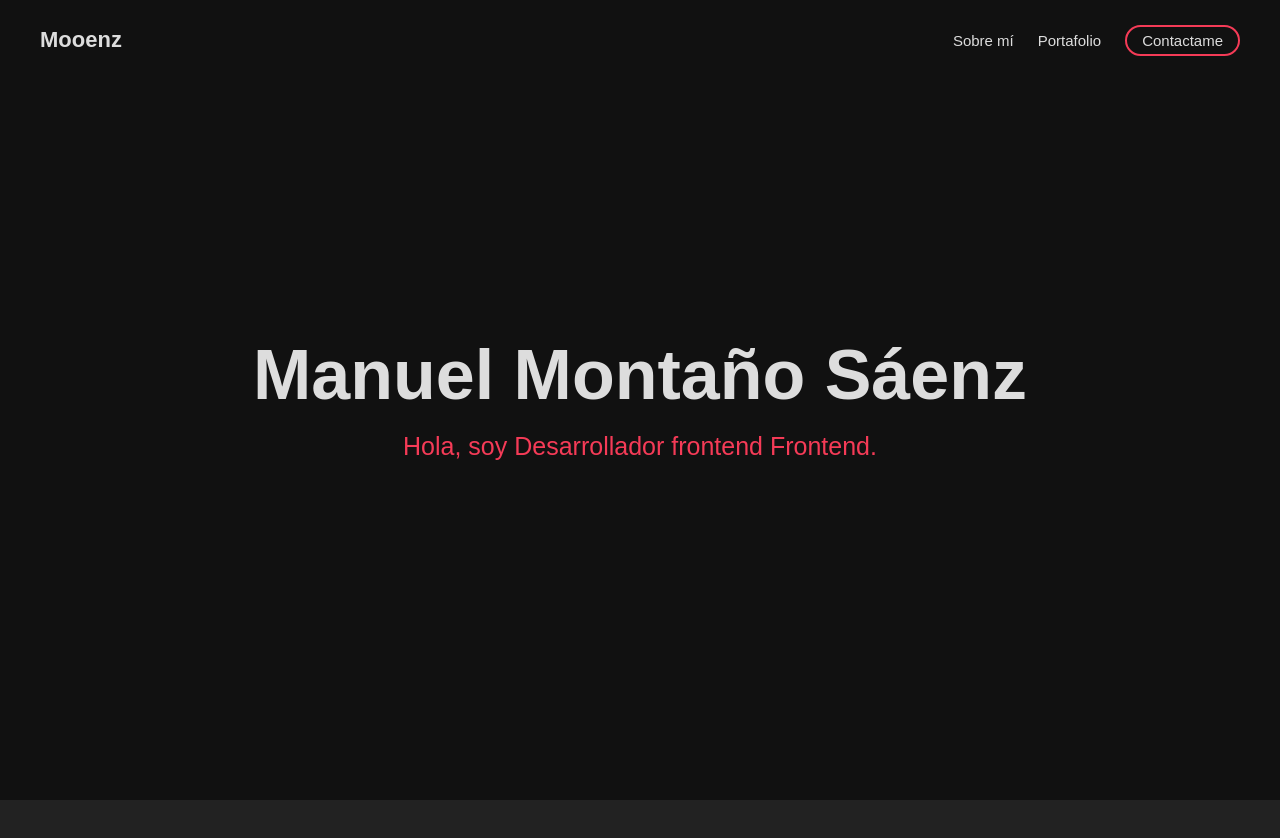
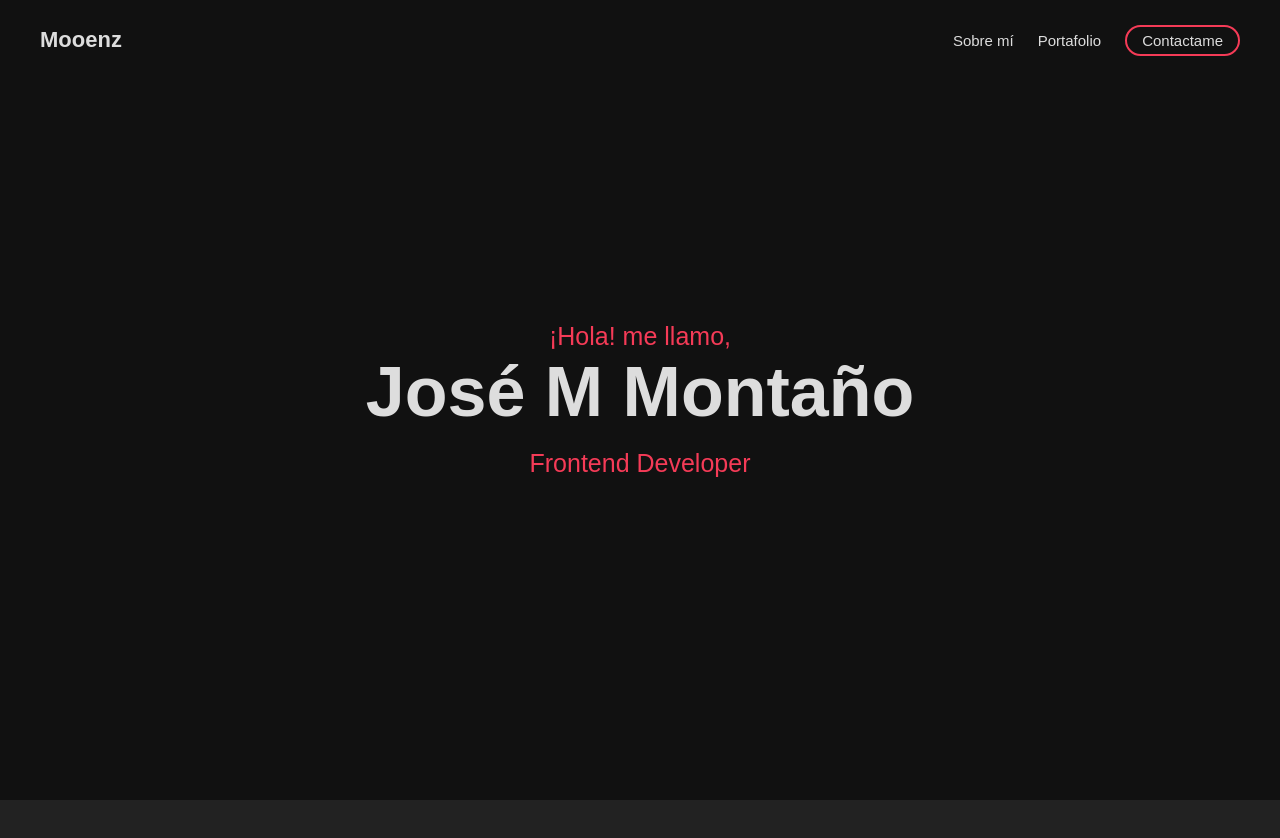
Before and after one commit to dioverdm/portfolio, a Next.js app: page / in a window 1280 px wide. Shown: the top 838 px of the page. Built offline with nearby package versions, Linux system fonts and the light colour scheme.

Commit message:
cambio header

```diff
--- a/components/Header.jsx
+++ b/components/Header.jsx
@@ -5,8 +5,9 @@ const header = () => {
   return (
     <div className={`${header}  space-lateral`} id="home">
       <div className={header__container}>
-        <h1>Manuel Montaño Sáenz</h1>
-        <p>Hola, soy Desarrollador frontend Frontend.</p>
+        <p>¡Hola! me llamo,</p>
+        <h1>José M Montaño</h1>
+        <p>Frontend Developer</p>
       </div>
     </div>
   );
```
